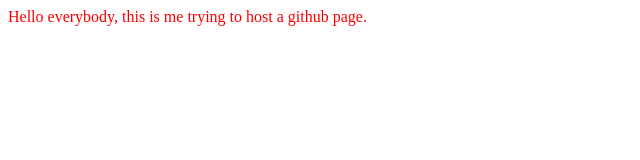
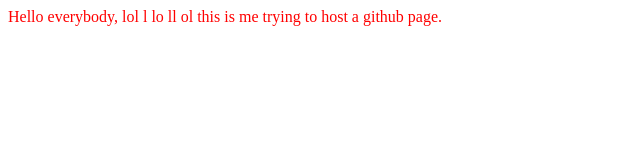
Before and after one commit to JasonLOLLL/learning, a plain HTML site: page index.html in a window 1280 px wide. Shown: the whole page, without its empty margins (0-640 px from the left). Drawn offline with Linux system fonts and the light colour scheme.

Commit message:
Update index.html

```diff
--- a/index.html
+++ b/index.html
@@ -1,5 +1,5 @@
 <DOCTYPE! html>
   <title>Hello World</title>
 <body>
-  <p style="color:red">Hello everybody, this is me trying to host a github page.</p>
+  <p style="color:red">Hello everybody, lol l lo ll ol this is me trying to host a github page.</p>
 </body>
```
